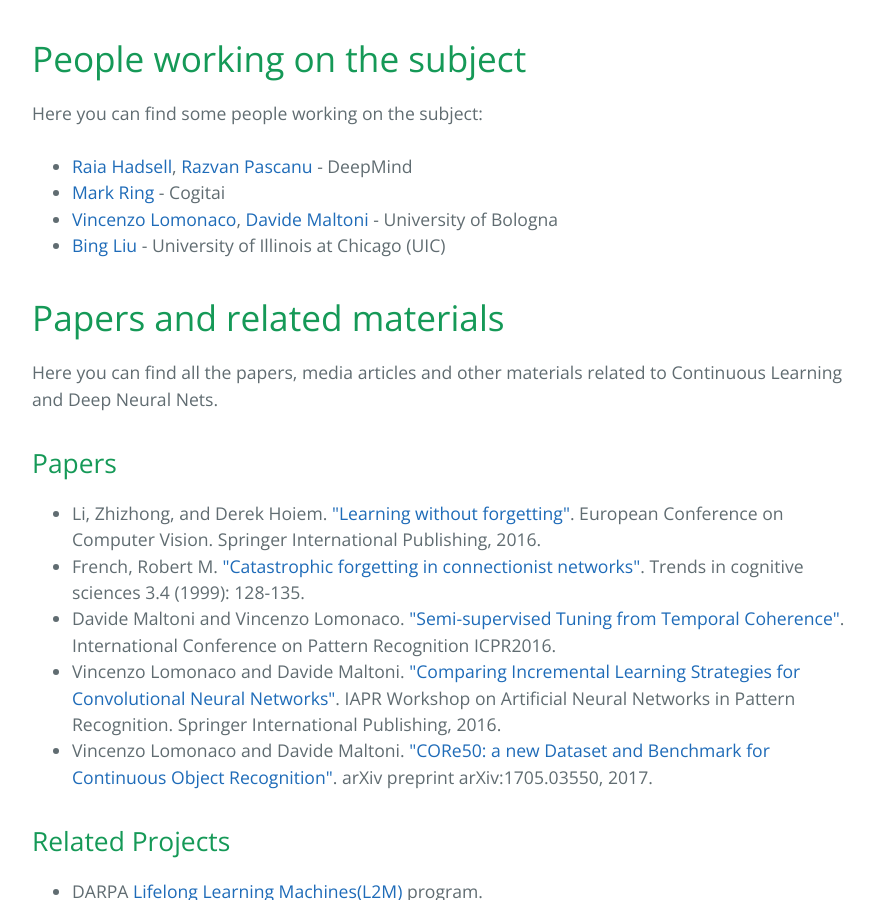
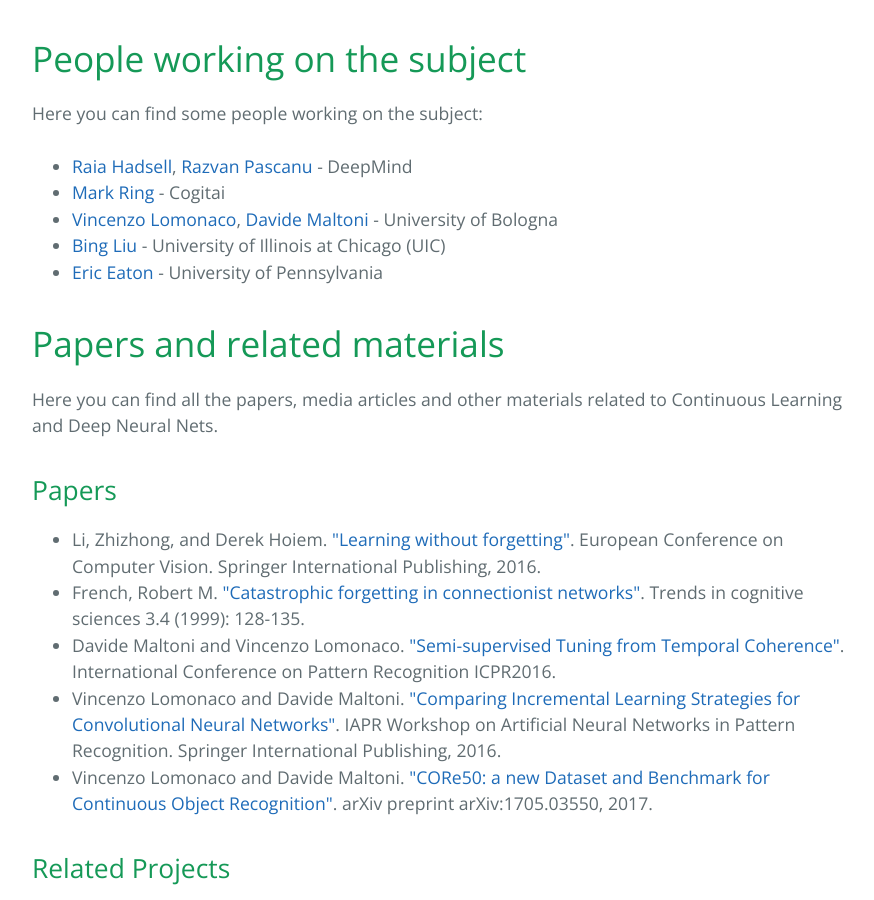
Before and after one commit to giparisi/website, a Jekyll site: the page built from index.html, in a window 1280 px wide and 900 px high, scrolled down 779 px. Shown: the whole window, without its empty margins (192-1066 px from the left). Built offline with Jekyll 4.4.1, drawn with Linux system fonts in a browser that asks for light colours; the list of posts is cut into pages by our own code.

```diff
--- a/index.html
+++ b/index.html
@@ -21,6 +21,7 @@
 			<li><span><a href="https://scholar.google.it/citations?user=9MlmvQUAAAAJ&hl=it&oi=ao"> Mark Ring </a> - Cogitai</li>
 			<li><span><a href="http://vincenzolomonaco.com"> Vincenzo Lomonaco</a>, <a href="http://bias.csr.unibo.it/maltoni/main.htm#">Davide Maltoni</a> - University of Bologna</li>
 			<li><span><a href="https://www.cs.uic.edu/~liub/"> Bing Liu </a> - University of Illinois at Chicago (UIC)</li>
+ 			<li><span><a href="https://www.seas.upenn.edu/~eeaton/"> Eric Eaton </a> - University of Pennsylvania</li>
   </ul>
 
 	<a name="papers"></a>
```
